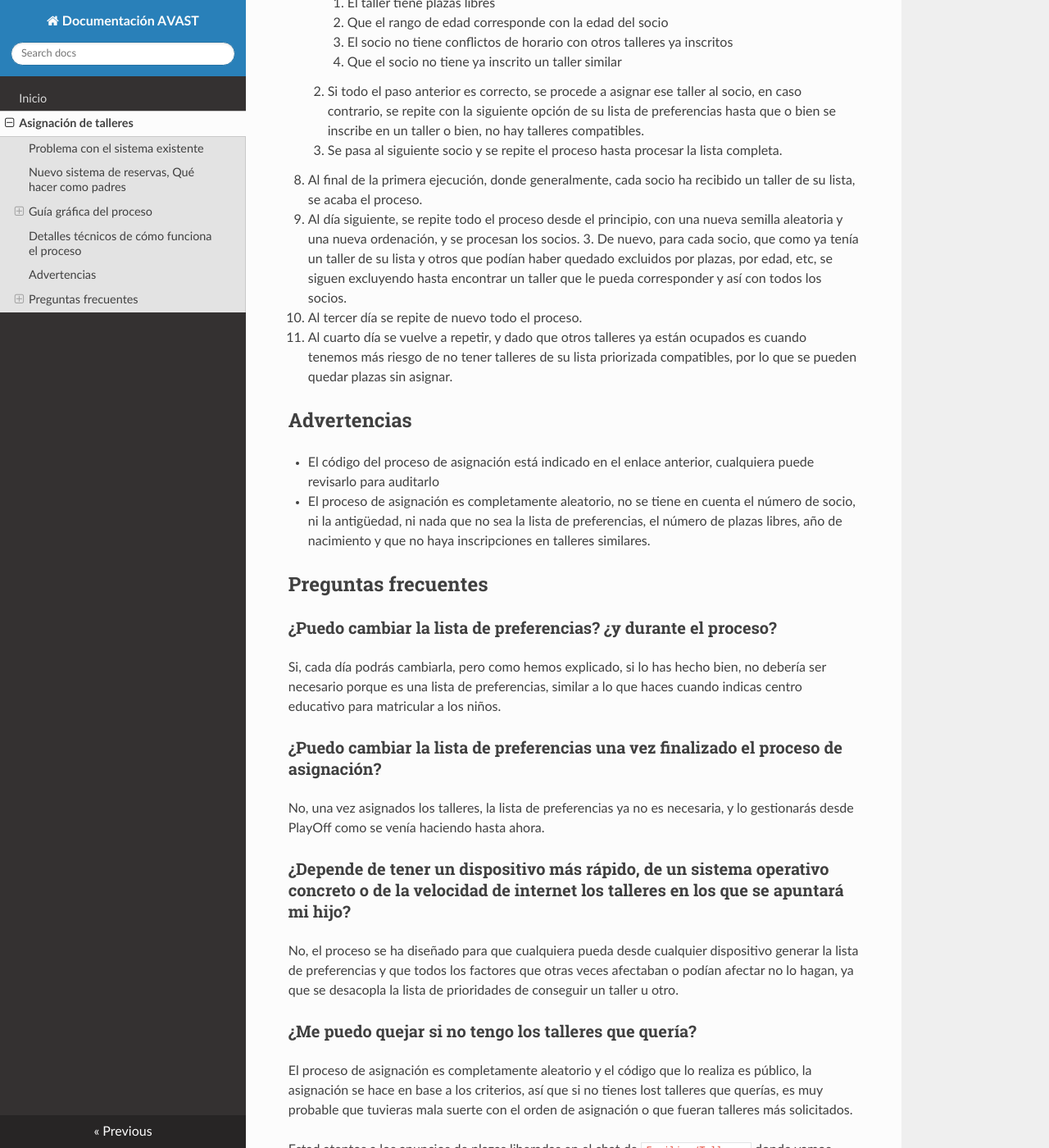
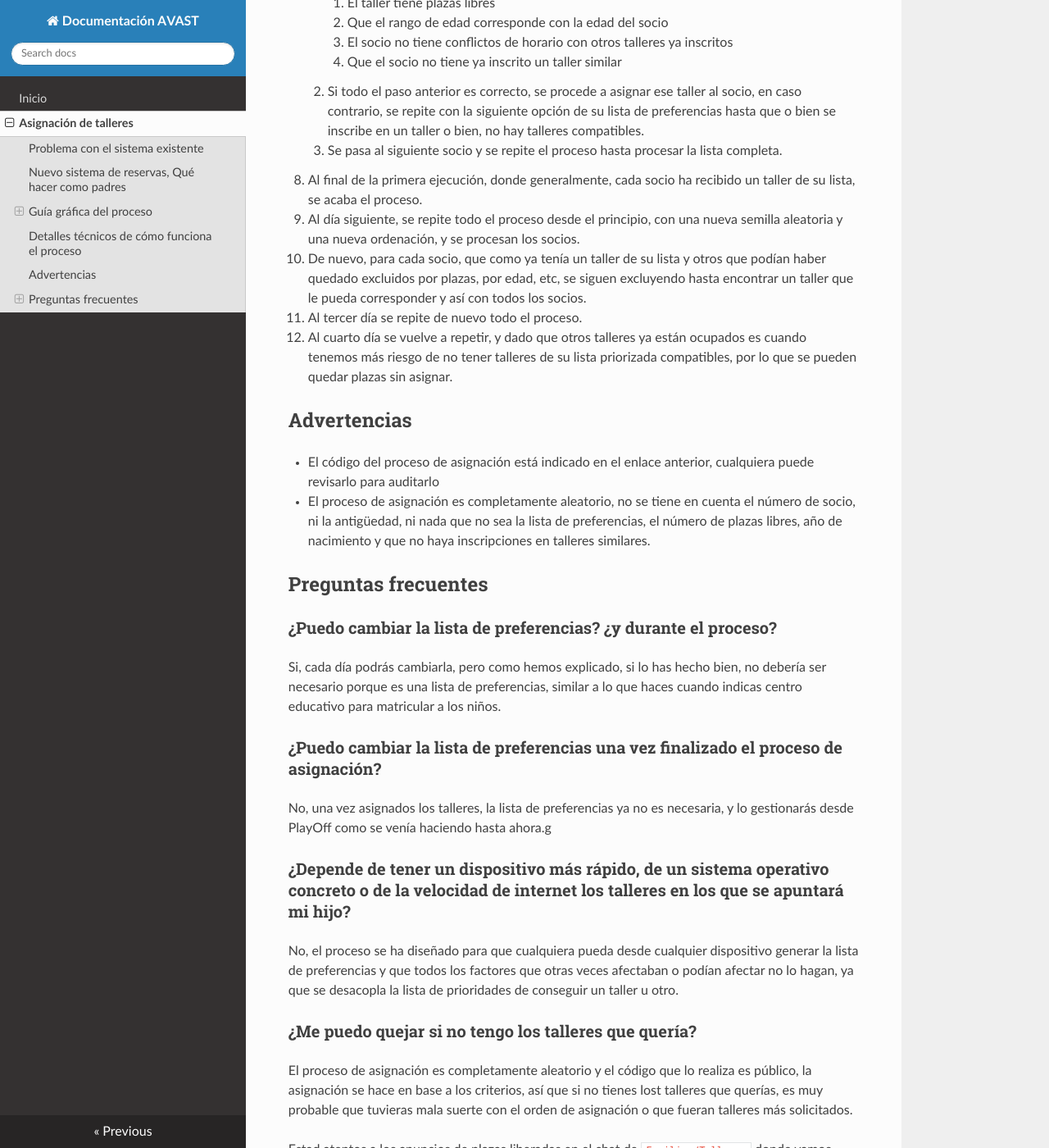
Before and after one commit to asociacion-avast/docs, an MkDocs documentation site: the page built from docs/asignacion.md, in a window 1280 px wide and 1400 px high, scrolled down 11829 px. Shown: the whole window at 82% size. Built offline with MkDocs 1.6.1, drawn with Linux system fonts in a browser that asks for light colours; nearby versions of some CDN libraries.

Commit message:
Añadir feedback

```diff
--- a/docs/asignacion.md
+++ b/docs/asignacion.md
@@ -107,7 +107,8 @@ De cara a evitar este problema, se propuso y se presentó ya en Familias en Acci
       2. Si todo el paso anterior es correcto, se procede a asignar ese taller al socio, en caso contrario, se repite con la siguiente opción de su lista de preferencias hasta que o bien se inscribe en un taller o bien, no hay talleres compatibles.
       3. Se pasa al siguiente socio y se repite el proceso hasta procesar la lista completa.
    4. Al final de la primera ejecución, donde generalmente, cada socio ha recibido un taller de su lista, se acaba el proceso.
-5. Al día siguiente, se repite todo el proceso desde el principio, con una nueva semilla aleatoria y una nueva ordenación, y se procesan los socios. 3. De nuevo, para cada socio, que como ya tenía un taller de su lista y otros que podían haber quedado excluidos por plazas, por edad, etc, se siguen excluyendo hasta encontrar un taller que le pueda corresponder y así con todos los socios.
+5. Al día siguiente, se repite todo el proceso desde el principio, con una nueva semilla aleatoria y una nueva ordenación, y se procesan los socios.
+   1. De nuevo, para cada socio, que como ya tenía un taller de su lista y otros que podían haber quedado excluidos por plazas, por edad, etc, se siguen excluyendo hasta encontrar un taller que le pueda corresponder y así con todos los socios.
 6. Al tercer día se repite de nuevo todo el proceso.
 7. Al cuarto día se vuelve a repetir, y dado que otros talleres ya están ocupados es cuando tenemos más riesgo de no tener talleres de su lista priorizada compatibles, por lo que se pueden quedar plazas sin asignar.
 
@@ -124,7 +125,7 @@ Si, cada día podrás cambiarla, pero como hemos explicado, si lo has hecho bien
 
 ### ¿Puedo cambiar la lista de preferencias una vez finalizado el proceso de asignación?
 
-No, una vez asignados los talleres, la lista de preferencias ya no es necesaria, y lo gestionarás desde PlayOff como se venía haciendo hasta ahora.
+No, una vez asignados los talleres, la lista de preferencias ya no es necesaria, y lo gestionarás desde PlayOff como se venía haciendo hasta ahora.g
 
 ### ¿Depende de tener un dispositivo más rápido, de un sistema operativo concreto o de la velocidad de internet los talleres en los que se apuntará mi hijo?
 
```
